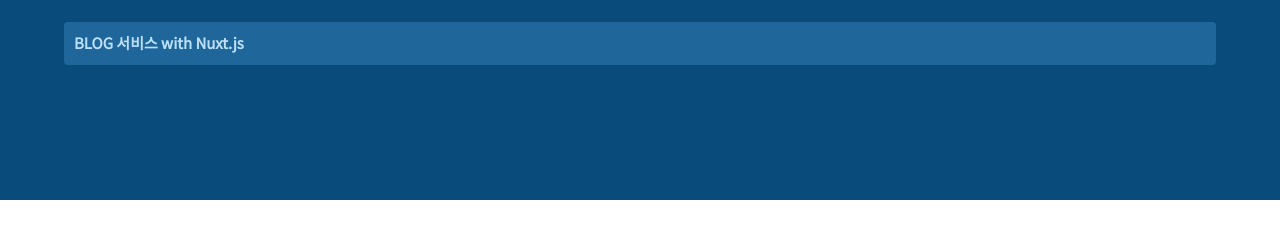
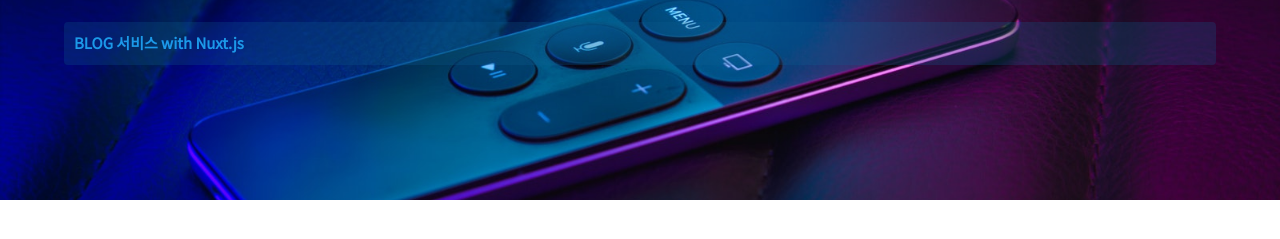
Before and after one commit to xxsank/vue-study, a Nuxt app: page / in a window 1280 px wide. Shown: the top 239 px of the page. Built offline with nearby package versions, Linux system fonts and the light colour scheme.

Commit message:
정적 에셋 관리

```diff
--- /dev/null
+++ b/client/assets/styles/_config.scss
@@ -0,0 +1 @@
+$color: #0e5e91;
--- a/client/pages/index.vue
+++ b/client/pages/index.vue
@@ -26,12 +26,14 @@ export default {
 </script>
 
 <style lang="sass" scoped>
+@import "~assets/styles/config"
+
 .intro
   position: relative
   height: 200px
   margin-bottom: 20px
   padding: 30px
-  background: darken(#5db4f3, 40%) top center
+  background: darken($color, 40%) url("~assets/images/intro-bg.jpg") center
   background-size: cover
 
 h1
@@ -40,10 +42,18 @@ h1
   left: 5%
   width: 90%
   font-size: 1.5rem
-  color: lighten(#5db4f3, 20%)
-  background-color: rgba(#5db4f3, 0.26)
+  color: lighten($color, 20%)
+  background-color: rgba($color, 0.26)
   border-radius: 4px
   padding: 10px
+
+a
+  text-decoration: none
+  color: darken($color, 20%)
+  transition: all 0.4s ease
+  &:hover .post-content,
+  &:active .post-content
+    background-color: rgba($color, 0.26)
 
 .featured-posts
   display: flex
```
Also changed, not shown: client/assets/images/intro-bg.jpg (added).
